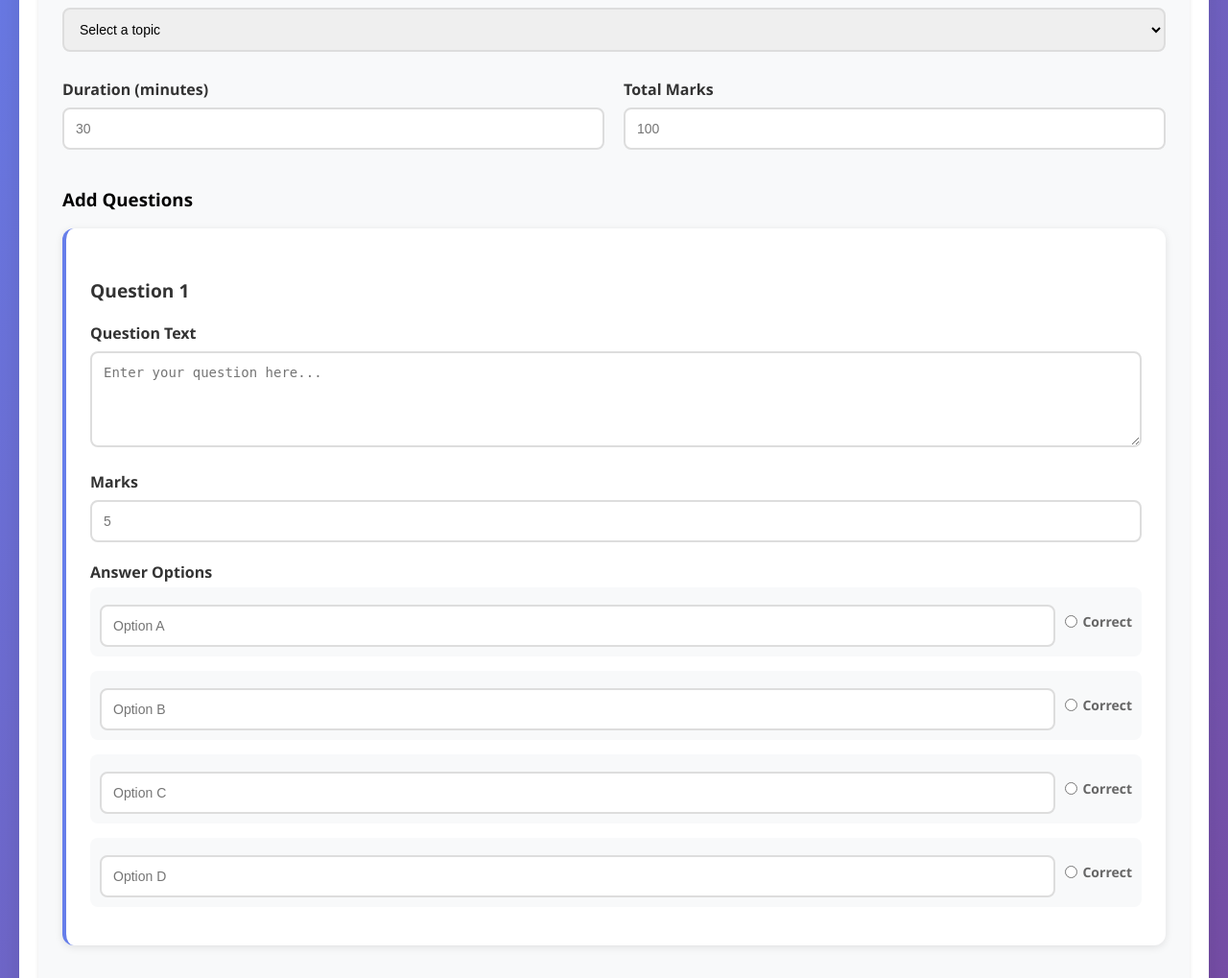
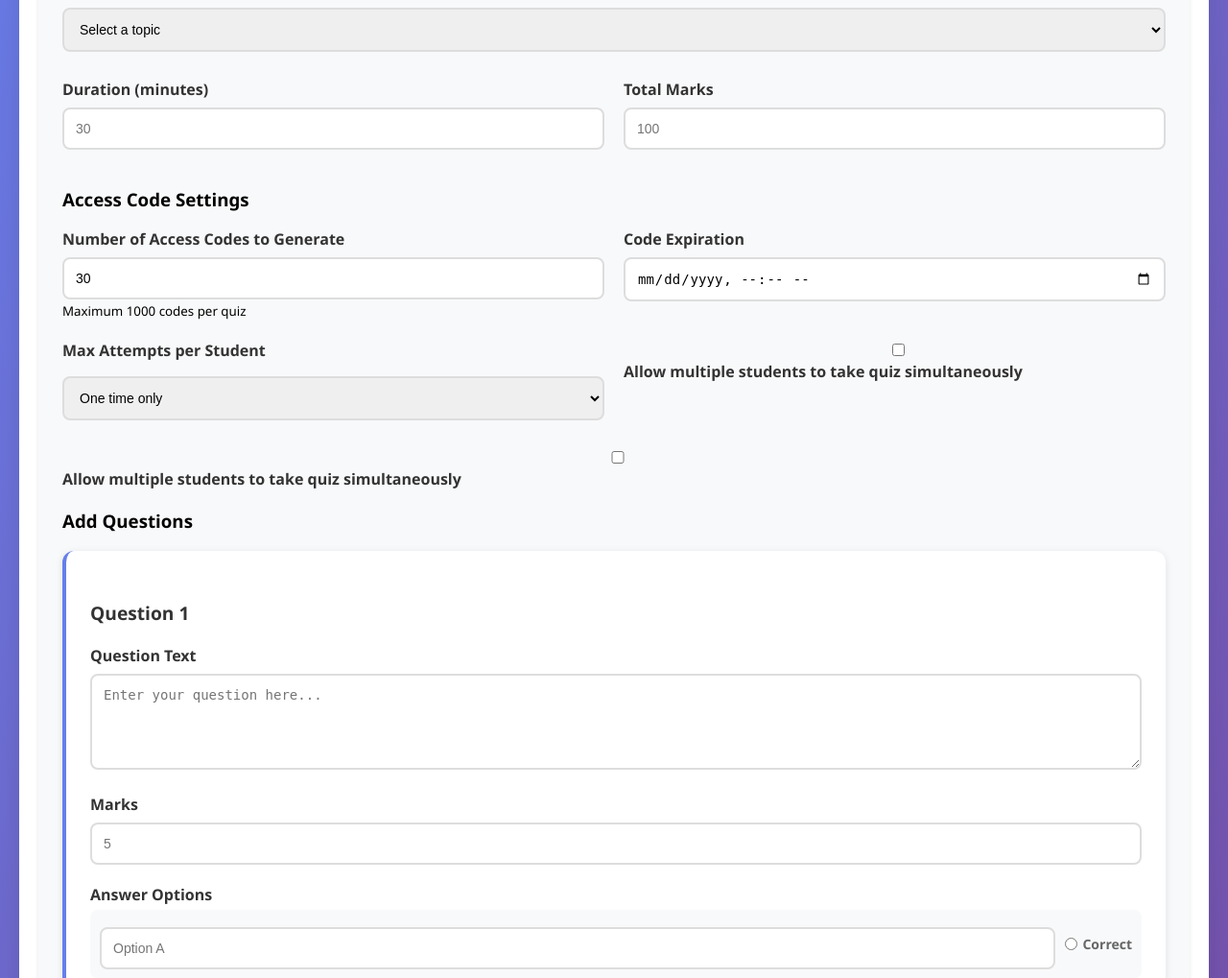
Before and after one commit to zurexsama/Examify, a Flask app: page /teacher/create-quiz in a window 1280 px wide. Shown: the part 305-1324 px from the top of the page at 96% size. Run offline with Flask 3, Linux system fonts and the light colour scheme; the visitor is signed in with stand-in values (Sample User, id 1); data comes from the database, SQL or seed files in the repository; parts of the project's set-up code (start-up, migrations or seed data) failed here and were passed over; some libraries are stand-ins or nearby versions.

Commit message:
Access Code

```diff
--- a/app.py
+++ b/app.py
@@ -1,10 +1,15 @@
-from flask import Flask, render_template, request, redirect, session, send_file, flash
+from flask import Flask, render_template, request, redirect, session, send_file, flash, url_for
 import pymysql
 pymysql.install_as_MySQLdb()
 from flask_sqlalchemy import SQLAlchemy
 from werkzeug.security import generate_password_hash, check_password_hash
 import openpyxl
 from datetime import datetime
+import secrets
+import string
+import smtplib
+from email.mime.text import MIMEText
+from email.mime.multipart import MIMEMultipart
 
 app = Flask(__name__)
 app.config['SQLALCHEMY_DATABASE_URI'] = 'mysql://root:@localhost/examify_db'
@@ -35,6 +40,19 @@
     teacher_id = db.Column(db.Integer, db.ForeignKey('users.id'))
     duration = db.Column(db.Integer)
     total_marks = db.Column(db.Integer)
+    code_expires_at = db.Column(db.DateTime)
+    max_attempts = db.Column(db.Integer, default=1)  # 0 = unlimited, >0 = limited
+    allow_concurrent = db.Column(db.Boolean, default=False)
+    access_codes = db.relationship('AccessCode', backref='quiz', lazy=True)
+
+class AccessCode(db.Model):
+    __tablename__ = 'access_codes'
+    id = db.Column(db.Integer, primary_key=True)
+    quiz_id = db.Column(db.Integer, db.ForeignKey('quizzes.id'))
+    code = db.Column(db.String(8), unique=True)
+    is_used = db.Column(db.Boolean, default=False)
+    used_by = db.Column(db.Integer, db.ForeignKey('users.id'), nullable=True)
+    used_at = db.Column(db.DateTime, nullable=True)
 
 class Question(db.Model):
     __tablename__ = 'questions'
@@ -214,14 +232,53 @@
         total_marks = int(request.form['total_marks'])
         teacher_id = session.get('user_id')
 
+        # Security settings
+        code_expires_at = request.form.get('code_expires_at')
+        if code_expires_at:
+            from datetime import datetime
+            code_expires_at = datetime.fromisoformat(code_expires_at.replace('T', ' '))
+        max_attempts = int(request.form.get('max_attempts', '1'))
+        allow_concurrent = 'allow_concurrent' in request.form
+
+        # Bulk code generation
+        num_codes = int(request.form.get('num_codes', '1'))
+        if num_codes < 1:
+            num_codes = 1
+        elif num_codes > 1000:  # Reasonable limit
+            num_codes = 1000
+
         # Create quiz
         new_quiz = Quiz(
             title=title,
             topic_id=topic_id,
             teacher_id=teacher_id,
             duration=duration,
-            total_marks=total_marks
+            total_marks=total_marks,
+            code_expires_at=code_expires_at,
+            max_attempts=max_attempts,
+            allow_concurrent=allow_concurrent
         )
+        db.session.add(new_quiz)
+        db.session.flush()  # Get quiz ID
+
+        # Generate unique access codes
+        def generate_access_code():
+            return ''.join(secrets.choice(string.ascii_uppercase + string.digits) for _ in range(8))
+
+        generated_codes = []
+        for _ in range(num_codes):
+            code = generate_access_code()
+            while AccessCode.query.filter_by(code=code).first():
+                code = generate_access_code()
+            generated_codes.append(code)
+
+        # Create access code records
+        for code in generated_codes:
+            access_code_record = AccessCode(
+                quiz_id=new_quiz.id,
+                code=code
+            )
+            db.session.add(access_code_record)
         db.session.add(new_quiz)
         db.session.flush()  # Get the quiz ID
 
@@ -267,6 +324,11 @@
             question_index += 1
 
         db.session.commit()
+
+        # Store generated codes in session for distribution
+        session['generated_codes'] = generated_codes
+        session['quiz_title'] = title
+
         return redirect('/teacher/dashboard')
 
     # Get topics for the dropdown
@@ -284,6 +346,139 @@
 
     quiz = Quiz.query.get(quiz_id)
     return render_template('teacher/results.html', results=results, quiz=quiz)
+
+@app.route('/teacher/codes/<int:quiz_id>')
+def view_codes(quiz_id):
+    if session.get('role') != 'teacher':
+        return redirect('/login')
+
+    quiz = Quiz.query.get(quiz_id)
+    if not quiz or quiz.teacher_id != session.get('user_id'):
+        flash('Quiz not found or access denied.', 'error')
+        return redirect('/teacher/dashboard')
+
+    codes = AccessCode.query.filter_by(quiz_id=quiz_id).all()
+    # Create a dict of user_id -> user_name for used codes
+    users = {}
+    for code in codes:
+        if code.used_by and code.used_by not in users:
+            user = User.query.get(code.used_by)
+            if user:
+                users[code.used_by] = user.name
+    return render_template('teacher/codes.html', quiz=quiz, codes=codes, users=users)
+
+@app.route('/teacher/download-codes/<int:quiz_id>')
+def download_codes(quiz_id):
+    if session.get('role') != 'teacher':
+        return redirect('/login')
+
+    quiz = Quiz.query.get(quiz_id)
+    if not quiz or quiz.teacher_id != session.get('user_id'):
+        flash('Quiz not found or access denied.', 'error')
+        return redirect('/teacher/dashboard')
+
+    # Create Excel workbook
+    wb = openpyxl.Workbook()
+    ws = wb.active
+    ws.title = "Access Codes"
+    ws.append(['Code', 'Status', 'Used By', 'Used At'])
+
+    codes = AccessCode.query.filter_by(quiz_id=quiz_id).all()
+    for code in codes:
+        used_by = User.query.get(code.used_by).name if code.used_by else 'Not used'
+        used_at = code.used_at.strftime('%Y-%m-%d %H:%M:%S') if code.used_at else 'Not used'
+        status = 'Used' if code.is_used else 'Available'
+        ws.append([code.code, status, used_by, used_at])
+
+    filename = f'quiz_{quiz_id}_codes.xlsx'
+    wb.save(filename)
+    return send_file(filename, as_attachment=True)
+
+@app.route('/teacher/print-codes/<int:quiz_id>')
+def print_codes(quiz_id):
+    if session.get('role') != 'teacher':
+        return redirect('/login')
+
+    quiz = Quiz.query.get(quiz_id)
+    if not quiz or quiz.teacher_id != session.get('user_id'):
+        flash('Quiz not found or access denied.', 'error')
+        return redirect('/teacher/dashboard')
+
+    codes = AccessCode.query.filter_by(quiz_id=quiz_id, is_used=False).all()
+    from datetime import datetime
+    now = datetime.now()
+    return render_template('teacher/print_codes.html', quiz=quiz, codes=codes, now=now)
+
+@app.route('/teacher/email-codes/<int:quiz_id>', methods=['GET', 'POST'])
+def email_codes(quiz_id):
+    if session.get('role') != 'teacher':
+        return redirect('/login')
+
+    quiz = Quiz.query.get(quiz_id)
+    if not quiz or quiz.teacher_id != session.get('user_id'):
+        flash('Quiz not found or access denied.', 'error')
+        return redirect('/teacher/dashboard')
+
+    if request.method == 'POST':
+        emails = request.form.get('emails', '').split(',')
+        emails = [email.strip() for email in emails if email.strip()]
+
+        if not emails:
+            flash('Please enter at least one email address.', 'error')
+            return redirect(url_for('email_codes', quiz_id=quiz_id))
+
+        codes = AccessCode.query.filter_by(quiz_id=quiz_id, is_used=False).limit(len(emails)).all()
+
+        if len(codes) < len(emails):
+            flash(f'Not enough available codes. Only {len(codes)} codes available for {len(emails)} emails.', 'error')
+            return redirect(url_for('email_codes', quiz_id=quiz_id))
+
+            # Email configuration
+        SMTP_SERVER = 'smtp.gmail.com'
+        SMTP_PORT = 587
+        SENDER_EMAIL = 'lamanilaoexequiel4@gmail.com'  # Replace with actual Gmail address
+        SENDER_PASSWORD = 'oytl rkgz lwvl qisf'  # Replace with app password
+
+
+        try:
+            server = smtplib.SMTP(SMTP_SERVER, SMTP_PORT)
+            server.starttls()
+            server.login(SENDER_EMAIL, SENDER_PASSWORD)
+
+            for i, email in enumerate(emails):
+                if i < len(codes):
+                    code = codes[i]
+
+                    msg = MIMEMultipart()
+                    msg['From'] = SENDER_EMAIL
+                    msg['To'] = email
+                    msg['Subject'] = f'Access Code for Quiz: {quiz.title}'
+
+                    body = f"""
+                    Hello,
+
+                    You have been assigned an access code for the quiz "{quiz.title}".
+
+                    Access Code: {code.code}
+
+                    Please use this code to access the quiz. The code can only be used once.
+
+                    Best regards,
+                    Examify Team
+                    """
+                    msg.attach(MIMEText(body, 'plain'))
+
+                    server.send_message(msg)
+
+            server.quit()
+            flash(f'Successfully sent {len(emails)} access codes via email.', 'success')
+
+        except Exception as e:
+            flash(f'Failed to send emails: {str(e)}. Please check your email configuration.', 'error')
+
+        return redirect(url_for('view_codes', quiz_id=quiz_id))
+
+    return render_template('teacher/email_codes.html', quiz=quiz)
 
 @app.route('/teacher/download-scores/<int:quiz_id>')
 def download_scores(quiz_id):
@@ -311,23 +506,17 @@
     wb.save(filename)
     return send_file(filename, as_attachment=True)
 
-@app.route('/student/dashboard')
+@app.route('/student/dashboard', methods=['GET', 'POST'])
 def student_dashboard():
     if session.get('role') != 'student':
         return redirect('/login')
-
-    # Get available quizzes grouped by topics
-    topics_with_quizzes = db.session.query(Topic, Quiz).join(
-        Quiz, Topic.id == Quiz.topic_id
-    ).all()
 
     # Get student's past attempts
     student_id = session.get('user_id')
     attempts = StudentAttempt.query.filter_by(student_id=student_id).all()
 
     return render_template('student/dashboard.html',
-                         topics_with_quizzes=topics_with_quizzes,
-                         attempts=attempts)
+                          attempts=attempts)
 
 @app.route('/student/take-quiz/<int:quiz_id>')
 def take_quiz(quiz_id):
@@ -335,6 +524,18 @@
         return redirect('/login')
 
     quiz = Quiz.query.get(quiz_id)
+    if not quiz:
+        flash('Quiz not found.', 'error')
+        return redirect('/student/dashboard')
+
+    # Verify access code was used (since we redirect here only after valid access code)
+    # Additional security: check if student has already attempted
+    student_id = session.get('user_id')
+    existing_attempt = StudentAttempt.query.filter_by(student_id=student_id, quiz_id=quiz_id).first()
+    if existing_attempt:
+        flash('You have already attempted this quiz.', 'error')
+        return redirect('/student/dashboard')
+
     questions = Question.query.filter_by(quiz_id=quiz_id).all()
 
     # Get options for each question
@@ -379,6 +580,11 @@
     db.session.add(attempt)
     db.session.commit()
 
+    # Clear active session for this quiz
+    if 'active_quiz_sessions' in session and quiz_id in session['active_quiz_sessions']:
+        session['active_quiz_sessions'].remove(quiz_id)
+        session.modified = True
+
     return redirect(f'/student/result/{attempt.id}')
 
 @app.route('/student/result/<int:attempt_id>')
@@ -394,9 +600,77 @@
     questions = Question.query.filter_by(quiz_id=quiz.id).all()
 
     return render_template('student/result.html',
-                         attempt=attempt,
-                         quiz=quiz,
-                         questions=questions)
+                          attempt=attempt,
+                          quiz=quiz,
+                          questions=questions)
+
+@app.route('/student/enter-access-code', methods=['POST'])
+def enter_access_code():
+    if session.get('role') != 'student':
+        return redirect('/login')
+
+    access_code = request.form.get('access_code', '').strip().upper()
+    if not access_code:
+        flash('Please enter an access code.', 'error')
+        return redirect('/student/dashboard')
+
+    # Validate format (8 characters, alphanumeric uppercase)
+    if len(access_code) != 8 or not access_code.isalnum():
+        flash('Invalid format: Access code must be exactly 8 alphanumeric characters.', 'error')
+        return redirect('/student/dashboard')
+
+    # Find access code in database
+    code_record = AccessCode.query.filter_by(code=access_code).first()
+    if not code_record:
+        flash('Invalid access code: Code does not exist.', 'error')
+        return redirect('/student/dashboard')
+
+    quiz = Quiz.query.get(code_record.quiz_id)
+    if not quiz:
+        flash('Invalid access code: Associated quiz not found.', 'error')
+        return redirect('/student/dashboard')
+
+    # Check if code is already used
+    if code_record.is_used:
+        flash('Code already used: This access code has already been redeemed.', 'error')
+        return redirect('/student/dashboard')
+
+    # Check expiration
+    if quiz.code_expires_at and datetime.now() > quiz.code_expires_at:
+        flash('Code expired: This access code has expired.', 'error')
+        return redirect('/student/dashboard')
+
+    student_id = session.get('user_id')
+
+    # Check concurrent access
+    if not quiz.allow_concurrent:
+        # Check if any student is currently taking this quiz
+        # This is a simple check - in production, you'd want more sophisticated session tracking
+        active_sessions = session.get('active_quiz_sessions', [])
+        if quiz.id in active_sessions:
+            flash('Quiz in use: Another student is currently taking this quiz. Please wait and try again.', 'error')
+            return redirect('/student/dashboard')
+
+    # Check attempt limits
+    existing_attempts = StudentAttempt.query.filter_by(student_id=student_id, quiz_id=quiz.id).count()
+    if quiz.max_attempts > 0 and existing_attempts >= quiz.max_attempts:
+        flash(f'Attempt limit reached: You have reached the maximum number of attempts ({quiz.max_attempts}) for this quiz.', 'error')
+        return redirect('/student/dashboard')
+
+    # Mark code as used
+    code_record.is_used = True
+    code_record.used_by = student_id
+    code_record.used_at = datetime.now()
+    db.session.commit()
+
+    # Mark session as active for this quiz
+    if not quiz.allow_concurrent:
+        if 'active_quiz_sessions' not in session:
+            session['active_quiz_sessions'] = []
+        if quiz.id not in session['active_quiz_sessions']:
+            session['active_quiz_sessions'].append(quiz.id)
+
+    return redirect(f'/student/take-quiz/{quiz.id}')
 
 @app.route('/')
 def index():
@@ -409,6 +683,7 @@
 
 @app.route('/logout')
 def logout():
+    # Clear any active quiz sessions on logout
     session.clear()
     return redirect('/')
 
--- a/templates/teacher/create_quiz.html
+++ b/templates/teacher/create_quiz.html
@@ -42,6 +42,44 @@
                             <label>Total Marks</label>
                             <input type="number" name="total_marks" required min="1" placeholder="100">
                         </div>
+                    </div>
+
+                    <h3>Access Code Settings</h3>
+                    <div class="form-row">
+                        <div class="form-group">
+                            <label>Number of Access Codes to Generate</label>
+                            <input type="number" name="num_codes" required min="1" max="1000" value="30" placeholder="30">
+                            <small>Maximum 1000 codes per quiz</small>
+                        </div>
+                        <div class="form-group">
+                            <label>Code Expiration</label>
+                            <input type="datetime-local" name="code_expires_at" placeholder="Leave empty for no expiration">
+                        </div>
+                    </div>
+                    <div class="form-row">
+                        <div class="form-group">
+                            <label>Max Attempts per Student</label>
+                            <select name="max_attempts">
+                                <option value="1">One time only</option>
+                                <option value="0">Unlimited</option>
+                                <option value="2">2 attempts</option>
+                                <option value="3">3 attempts</option>
+                                <option value="5">5 attempts</option>
+                                <option value="10">10 attempts</option>
+                            </select>
+                        </div>
+                        <div class="form-group">
+                            <label class="checkbox-label">
+                                <input type="checkbox" name="allow_concurrent" value="true">
+                                Allow multiple students to take quiz simultaneously
+                            </label>
+                        </div>
+                    </div>
+                    <div class="form-group">
+                        <label class="checkbox-label">
+                            <input type="checkbox" name="allow_concurrent" value="true">
+                            Allow multiple students to take quiz simultaneously
+                        </label>
                     </div>
 
                     <h3>Add Questions</h3>
```
Also changed, not shown: templates/student/dashboard.html (+12 -21 lines), templates/teacher/codes.html (added, +150 -0 lines), templates/teacher/dashboard.html (+8 -0 lines), templates/teacher/email_codes.html (added, +67 -0 lines), templates/teacher/print_codes.html (added, +99 -0 lines), 2 other files.
